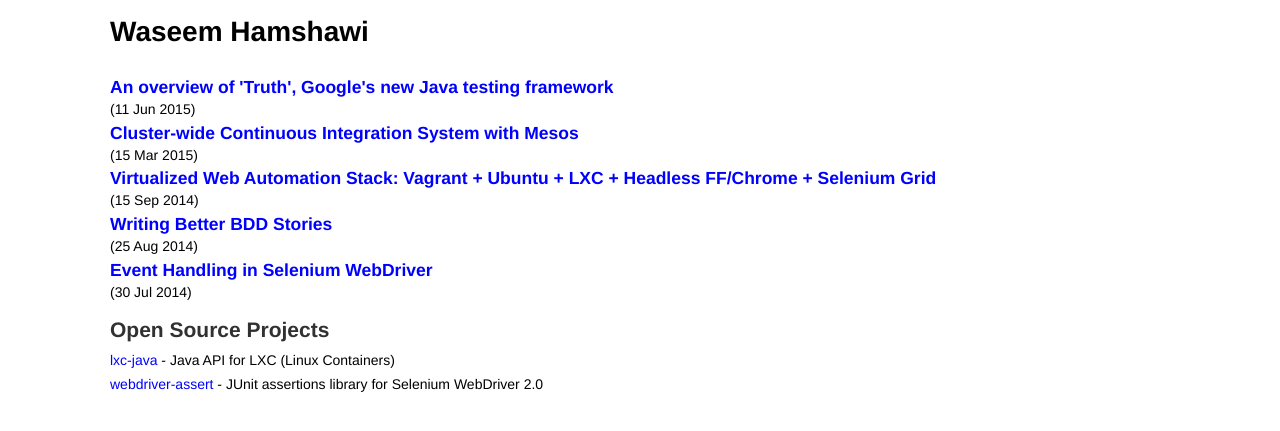
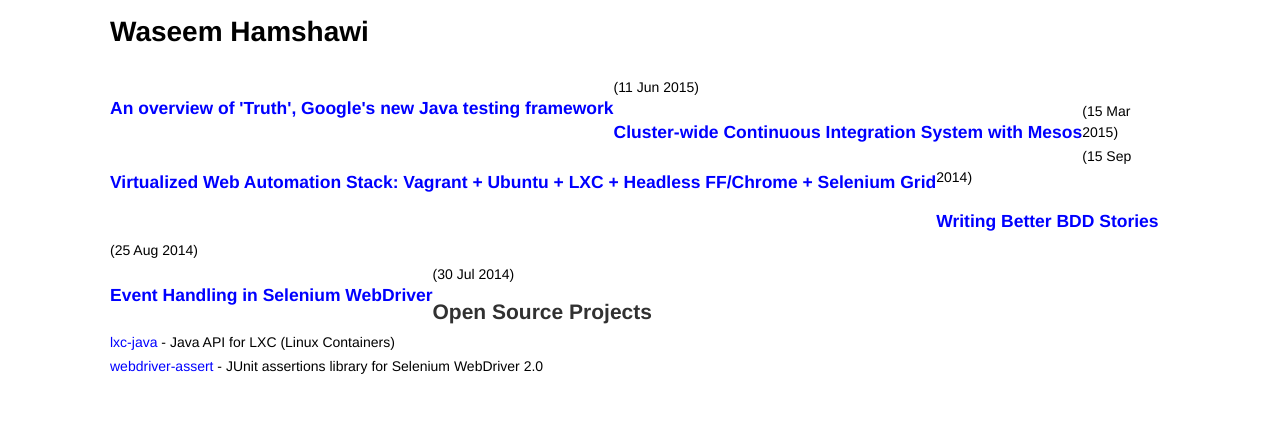
Before and after one commit to waseemh/waseemh.github.io_F, a Jekyll site: the page built from index.md, in a window 1280 px wide. Shown: the top 431 px of the page. Built offline with Jekyll 4.4.1, drawn with Linux system fonts in a browser that asks for light colours.

Commit message:
Update index.md

```diff
--- a/index.md
+++ b/index.md
@@ -4,7 +4,7 @@ title: Home
 ---
 
 {% for post in site.posts %}
-   <h3 style="display: inline;"> <a href="{{ post.url }}">{{ post.title }}</a> </h3>
+   <h3 style="float:left; display: inline;"> <a href="{{ post.url }}">{{ post.title }}</a> </h3>
    <span style="display: inline;">({{ post.date | date_to_string }})</span>
 {% endfor %}
 
```
